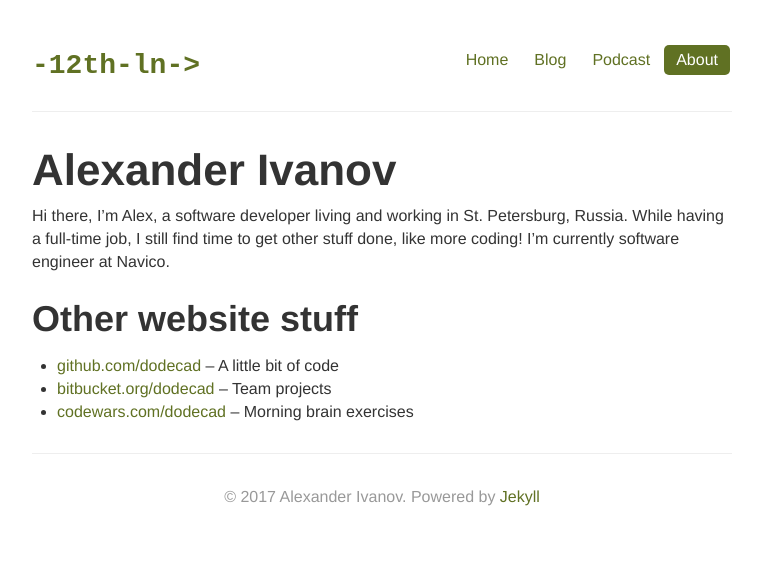
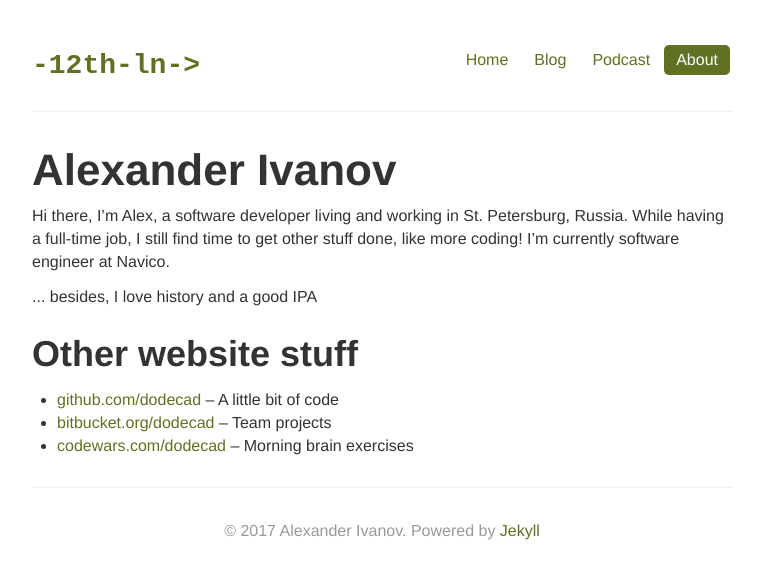
Before and after one commit to sashasyedin/twelfthlane.net, a Jekyll site: the page built from about.md, in a window 1280 px wide. Shown: the top 579 px of the page, without its empty margins (258-1021 px from the left). Built offline with Jekyll 4.4.1, drawn with Linux system fonts in a browser that asks for light colours.

Commit message:
Update about.md
forgot to mention a hobby

```diff
--- a/about.md
+++ b/about.md
@@ -10,6 +10,9 @@ title: About Alexander Ivanov
 		While having a full-time job, I still find time to get other stuff done, like more coding!
 		I’m currently software engineer at Navico.
 	</p>
+	<p>
+		... besides, I love history and a good IPA
+	</p>
 </div>
 
 ## Other website stuff
```
